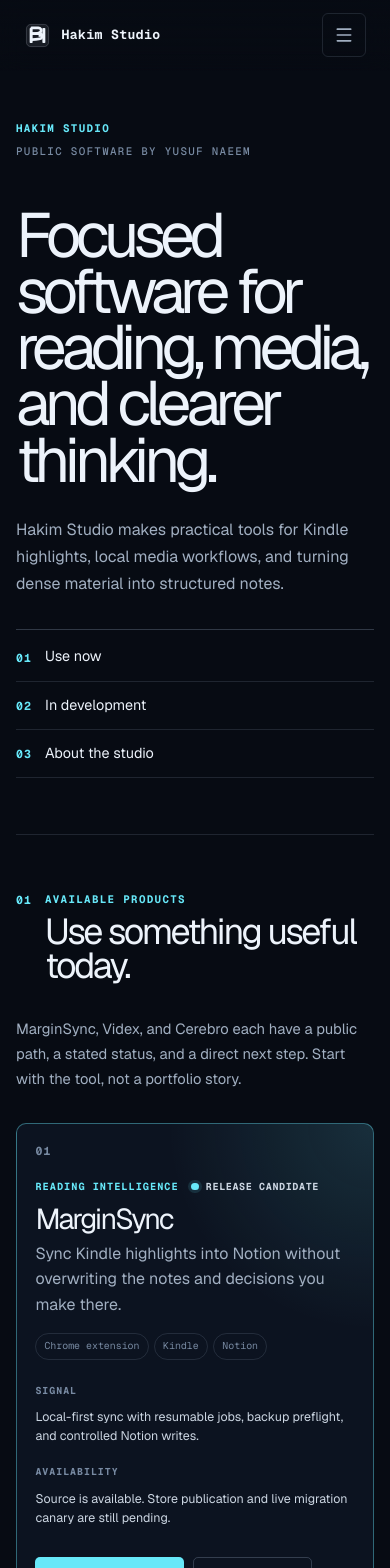
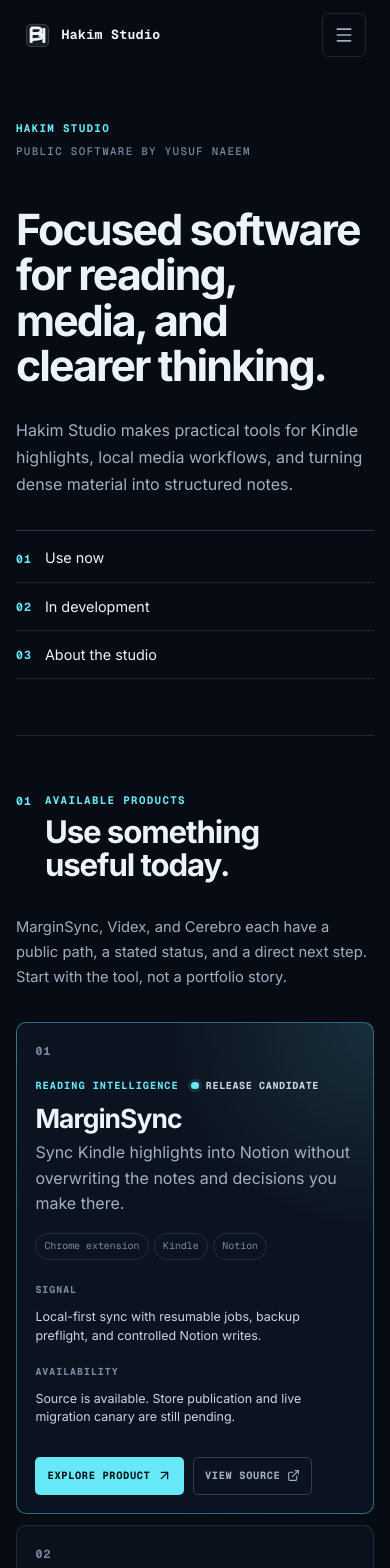
Before and after one commit to ws0x/binhakim-portfolio, a Next.js app: page /studio in a window 390 px wide. Shown: the top 1568 px of the page. Built offline with nearby package versions, Linux system fonts and the light colour scheme.

Commit message:
fix(studio): improve typography and heading wraps

```diff
--- a/src/app/globals.css
+++ b/src/app/globals.css
@@ -22,6 +22,7 @@
   --green: #34d399;
   --amber: #fbbf24;
   --font-sans: var(--font-geist-sans), Inter, ui-sans-serif, system-ui, sans-serif;
+  --font-studio: var(--font-inter), Inter, ui-sans-serif, system-ui, sans-serif;
   --font-mono: var(--font-geist-mono), "Cascadia Code", "SFMono-Regular", monospace;
   --shell: 1160px;
 }
@@ -566,13 +567,13 @@
 }
 
 /* Hakim Studio catalog system */
-.studio-catalog-page, .studio-detail-page { min-height: 100vh; padding: 6.5rem 0 3rem; background: var(--bg); }
+.studio-catalog-page, .studio-detail-page { min-height: 100vh; padding: 6.5rem 0 3rem; background: var(--bg); font-family: var(--font-studio); }
 .studio-catalog-shell, .studio-detail-shell { width: min(1120px, calc(100% - 3rem)); margin-inline: auto; }
 .studio-catalog-header { padding: 2rem 0 5.5rem; border-bottom: 1px solid var(--line); }
 .studio-catalog-eyebrow { display: flex; justify-content: space-between; gap: 1rem; color: var(--cyan); font-family: var(--font-mono); font-size: .68rem; font-weight: 700; letter-spacing: .12em; text-transform: uppercase; }
 .studio-catalog-eyebrow span:last-child { color: var(--dim); font-weight: 500; }
 .studio-catalog-intro { display: grid; grid-template-columns: minmax(0, 1fr) 260px; gap: 5rem; align-items: end; margin-top: 4.5rem; }
-.studio-catalog-intro h1 { max-width: 760px; margin: 0; font-size: clamp(3.6rem, 7vw, 7.2rem); line-height: .9; letter-spacing: -.085em; text-wrap: balance; }
+.studio-catalog-intro h1 { max-width: 760px; margin: 0; font-size: clamp(2.8rem, 5vw, 5.2rem); font-weight: 650; line-height: 1.04; letter-spacing: -.045em; text-wrap: balance; }
 .studio-catalog-intro p { max-width: 620px; margin: 1.75rem 0 0; color: var(--muted); font-size: 1.1rem; line-height: 1.7; }
 .studio-catalog-index { display: grid; gap: .8rem; padding: 1rem 0 0; border-top: 1px solid var(--line-strong); }
 .studio-catalog-index div { display: flex; align-items: center; gap: .8rem; padding-bottom: .8rem; border-bottom: 1px solid var(--line); }
@@ -582,7 +583,7 @@
 .studio-catalog-section { padding: 5.5rem 0; border-bottom: 1px solid var(--line); }
 .studio-catalog-section-head { display: grid; grid-template-columns: minmax(0, 1fr) 310px; gap: 3rem; align-items: end; margin-bottom: 2rem; }
 .studio-catalog-section-head > div { display: flex; gap: 1.25rem; align-items: flex-start; }
-.studio-catalog-section-head h2, .studio-catalog-about h2 { max-width: 660px; margin: .45rem 0 0; font-size: clamp(2.1rem, 4vw, 3.8rem); line-height: .96; letter-spacing: -.065em; }
+.studio-catalog-section-head h2, .studio-catalog-about h2 { max-width: 700px; margin: .45rem 0 0; font-size: clamp(1.9rem, 3vw, 3rem); font-weight: 650; line-height: 1.08; letter-spacing: -.035em; text-wrap: balance; }
 .studio-section-kicker { margin: 0; color: var(--cyan); font-family: var(--font-mono); font-size: .68rem; font-weight: 700; letter-spacing: .12em; text-transform: uppercase; }
 .studio-catalog-section-head > p { margin: 0; color: var(--muted); font-size: .92rem; line-height: 1.7; }
 .studio-catalog-list { display: grid; gap: .7rem; }
@@ -592,7 +593,7 @@
 .studio-catalog-row.status-rebuilding, .studio-catalog-row.status-rebuilding h3, .studio-catalog-row.status-rebuilding h3 a { color: var(--text); }
 .studio-row-index { padding-top: .25rem; color: var(--dim); }
 .studio-row-kicker { display: flex; flex-wrap: wrap; align-items: center; gap: .8rem; color: var(--cyan); font-family: var(--font-mono); font-size: .64rem; font-weight: 700; letter-spacing: .1em; text-transform: uppercase; }
-.studio-row-main h3 { margin: .7rem 0 .5rem; font-size: clamp(1.8rem, 3vw, 2.8rem); line-height: .95; letter-spacing: -.065em; }
+.studio-row-main h3 { margin: .7rem 0 .5rem; font-size: clamp(1.65rem, 2.4vw, 2.25rem); font-weight: 650; line-height: 1.05; letter-spacing: -.035em; }
 .studio-row-main h3 a { text-decoration: none; }
 .studio-row-main h3 a:hover, .studio-row-main h3 a:focus-visible { color: var(--cyan); }
 .studio-row-main > p { max-width: 650px; margin: 0; color: var(--muted); line-height: 1.6; }
@@ -627,7 +628,7 @@
 .studio-detail-header { display: grid; grid-template-columns: minmax(0, 1fr) 280px; gap: 5rem; padding: 4rem 0 4.5rem; border-bottom: 1px solid var(--line); }
 .studio-detail-number { margin-bottom: 1.25rem; color: var(--dim); }
 .studio-detail-title-line { display: flex; align-items: center; flex-wrap: wrap; gap: 1rem 1.25rem; }
-.studio-detail-title-line h1 { margin: 0; font-size: clamp(3.8rem, 8vw, 8rem); line-height: .86; letter-spacing: -.09em; }
+.studio-detail-title-line h1 { margin: 0; font-size: clamp(3rem, 6vw, 6rem); font-weight: 650; line-height: 1; letter-spacing: -.045em; text-wrap: balance; }
 .studio-detail-title-line h1 { color: var(--text); }
 .studio-detail-summary { max-width: 700px; margin: 1.6rem 0 0; color: var(--muted); font-size: 1.25rem; line-height: 1.55; }
 .studio-detail-actions { display: flex; flex-wrap: wrap; gap: .55rem; margin-top: 1.7rem; }
@@ -635,7 +636,7 @@
 .studio-detail-facts div { display: grid; gap: .45rem; padding: .9rem 0; border-bottom: 1px solid var(--line); }
 .studio-detail-facts strong { color: var(--text); font-size: .88rem; font-weight: 500; line-height: 1.45; }
 .studio-detail-main-grid { display: grid; grid-template-columns: minmax(0, 1fr) 300px; gap: 5rem; padding: 5rem 0; border-bottom: 1px solid var(--line); }
-.studio-detail-overview h2, .studio-detail-capabilities h2, .studio-detail-technical h2, .studio-detail-note h2 { max-width: 700px; margin: .55rem 0 0; font-size: clamp(2rem, 4vw, 3.4rem); line-height: .96; letter-spacing: -.065em; }
+.studio-detail-overview h2, .studio-detail-capabilities h2, .studio-detail-technical h2, .studio-detail-note h2 { max-width: 700px; margin: .55rem 0 0; font-size: clamp(1.85rem, 3vw, 2.8rem); font-weight: 650; line-height: 1.08; letter-spacing: -.035em; text-wrap: balance; }
 .studio-detail-overview > p:last-child { max-width: 700px; margin: 1.4rem 0 0; color: var(--muted); font-size: 1.05rem; line-height: 1.8; }
 .studio-detail-signal { align-self: start; padding: 1rem 0 0; border-top: 1px solid var(--cyan); }
 .studio-detail-signal > p:last-child { margin: .9rem 0 0; color: #cbd5e1; font-size: .9rem; line-height: 1.65; }
@@ -667,11 +668,11 @@
   .studio-catalog-header { padding-bottom: 3.5rem; }
   .studio-catalog-eyebrow { align-items: flex-start; flex-direction: column; gap: .4rem; }
   .studio-catalog-intro { margin-top: 3rem; }
-  .studio-catalog-intro h1 { font-size: clamp(3.2rem, 16vw, 5rem); }
+  .studio-catalog-intro h1 { font-size: clamp(2.45rem, 11vw, 3.6rem); line-height: 1.06; }
   .studio-catalog-intro p { font-size: 1rem; }
   .studio-catalog-section, .studio-catalog-about { padding: 3.5rem 0; }
   .studio-catalog-section-head > div { gap: .8rem; }
-  .studio-catalog-section-head h2, .studio-catalog-about h2 { font-size: 2.25rem; }
+  .studio-catalog-section-head h2, .studio-catalog-about h2 { font-size: clamp(1.85rem, 8vw, 2.5rem); line-height: 1.08; }
   .studio-catalog-row { grid-template-columns: 1fr; gap: 1.2rem; padding: 1.15rem; }
   .studio-row-index { padding: 0; }
   .studio-row-proof, .studio-row-actions { grid-column: auto; grid-row: auto; }
@@ -681,7 +682,7 @@
   .studio-catalog-about { grid-template-columns: 1fr; gap: 1.25rem; }
   .studio-catalog-footer, .studio-detail-footer { align-items: flex-start; flex-direction: column; }
   .studio-detail-header { padding: 3rem 0; }
-  .studio-detail-title-line h1 { font-size: clamp(3.5rem, 18vw, 5.5rem); }
+  .studio-detail-title-line h1 { font-size: clamp(2.8rem, 14vw, 4.5rem); line-height: 1.02; }
   .studio-detail-summary { font-size: 1.05rem; }
   .studio-detail-main-grid, .studio-detail-capabilities, .studio-detail-technical, .studio-detail-note { padding: 3.5rem 0; }
   .studio-detail-note { grid-template-columns: 1fr; gap: 1rem; }
--- a/src/app/layout.tsx
+++ b/src/app/layout.tsx
@@ -1,11 +1,12 @@
 import type { Metadata, Viewport } from "next";
-import { Geist, Geist_Mono, JetBrains_Mono } from "next/font/google";
+import { Geist, Geist_Mono, Inter, JetBrains_Mono } from "next/font/google";
 import { SpeedInsights } from "@vercel/speed-insights/next";
 import Navigation from "@/components/Navigation";
 import "./globals.css";
 
 const geistSans = Geist({ variable: "--font-geist-sans", subsets: ["latin"], display: "swap" });
 const geistMono = Geist_Mono({ variable: "--font-geist-mono", subsets: ["latin"], display: "swap" });
+const inter = Inter({ variable: "--font-inter", subsets: ["latin"], display: "swap" });
 const jetBrainsMono = JetBrains_Mono({ variable: "--font-jet", subsets: ["latin"], display: "swap" });
 
 const SITE_URL = "https://www.binhakim.dev";
@@ -41,7 +42,7 @@
 
 export default function RootLayout({ children }: Readonly<{ children: React.ReactNode }>) {
   return (
-    <html lang="en" className={`${geistSans.variable} ${geistMono.variable} ${jetBrainsMono.variable}`}>
+    <html lang="en" className={`${geistSans.variable} ${geistMono.variable} ${inter.variable} ${jetBrainsMono.variable}`}>
       <head><script type="application/ld+json" dangerouslySetInnerHTML={{ __html: JSON.stringify(jsonLd) }} /></head>
       <body><a className="skip-link" href="#main-content">Skip to content</a><Navigation />{children}<SpeedInsights /></body>
     </html>
```
